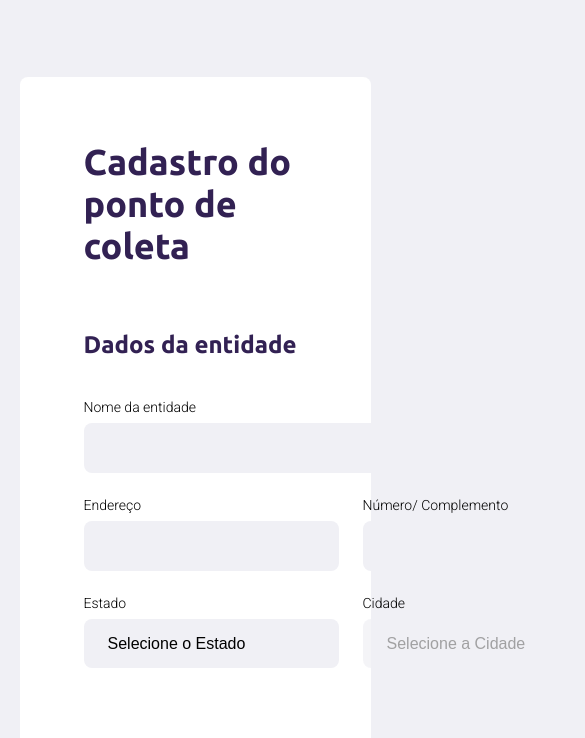
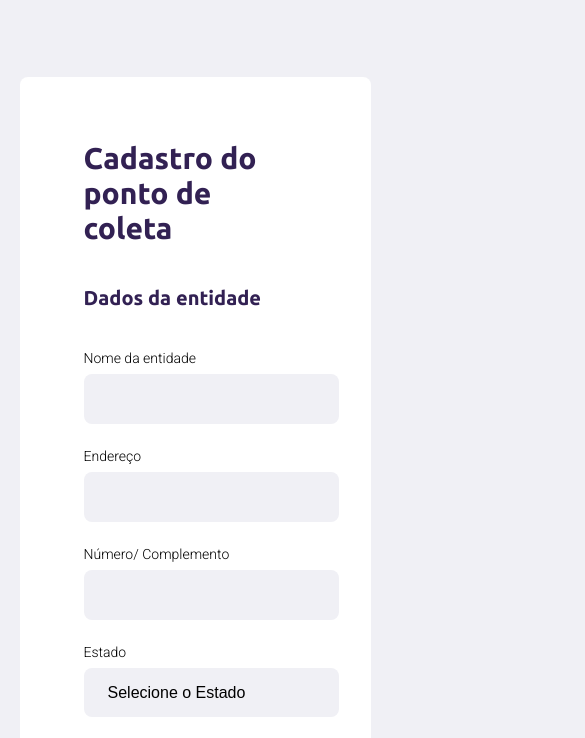
Before and after one commit to Dhi-Carvalho-DEV/Ecoleta_Starter, a plain HTML site: page create-point.html in a window 390 px wide. Shown: the part 95-833 px from the top of the page, 585 px wide, since content can reach past the window. Drawn offline with Linux system fonts and the light colour scheme; no server answers.

Commit message:
Adicionado responsividade a criação do ponto e resultado de pesquisa

```diff
--- a/styles/responsive.css
+++ b/styles/responsive.css
@@ -18,11 +18,43 @@
   #page-home main {
     align-items: center;
   }
+
+  #page-search-results .cards {
+    grid-template-columns: 1fr 1fr;
+  }
 }
 
 @media(max-width: 500px) {
   #page-home main h1 {
     font-size: 40px;
+  }
+
+  #page-create-point form h1 {
+    font-size: 30px;
+  }
+
+  #page-create-point form h2 {
+    font-size: 20px;
+  }
+
+  #page-create-point form fieldset {
+    margin-top: 40px;
+  }
+
+  #page-create-point form .field-group {
+    flex-direction: column;
+  }
+
+  #page-create-point form .field-group .field + .field {
+    margin-left: 0;
+  }
+
+  #page-create-point .items-grid {
+    grid-template-columns: 1fr 1fr;
+  }
+
+  #page-search-results .cards {
+    grid-template-columns: 1fr;
   }
 }
 
```
